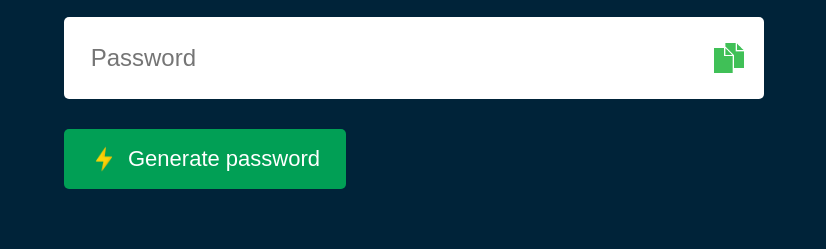
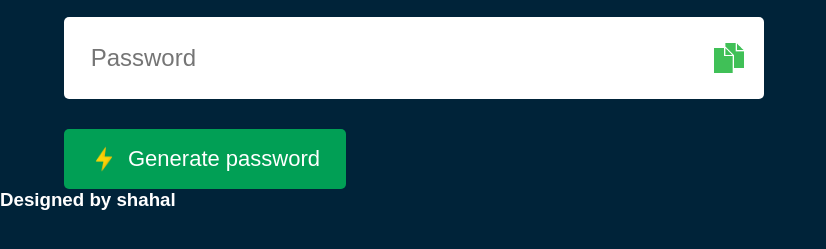
Before and after one commit to Sshahall/password-generator, a plain HTML site: page index.html in a window 1280 px wide. Shown: the part 293-542 px from the top of the page, without its empty margins (0-826 px from the left). Drawn offline with Linux system fonts and the light colour scheme.

Commit message:
Update index.html

```diff
--- a/index.html
+++ b/index.html
@@ -22,6 +22,7 @@
         <p>thank you for using online password generator </p>
         <button onclick="showPopup()" type="ok">OK</button>
     </div>
+    <h3 class="tit1">Designed by shahal</h3>
 
     <script src="script.js"></script>
 </body>
```
